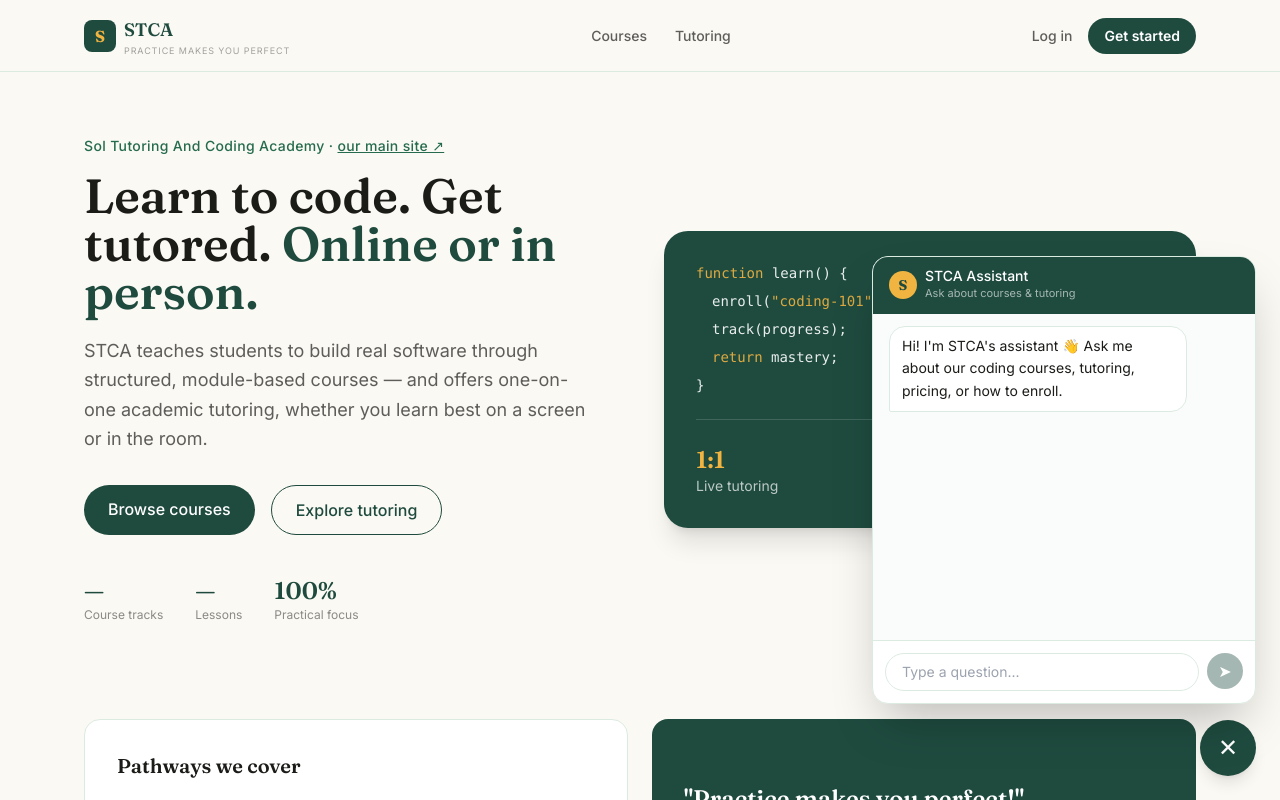
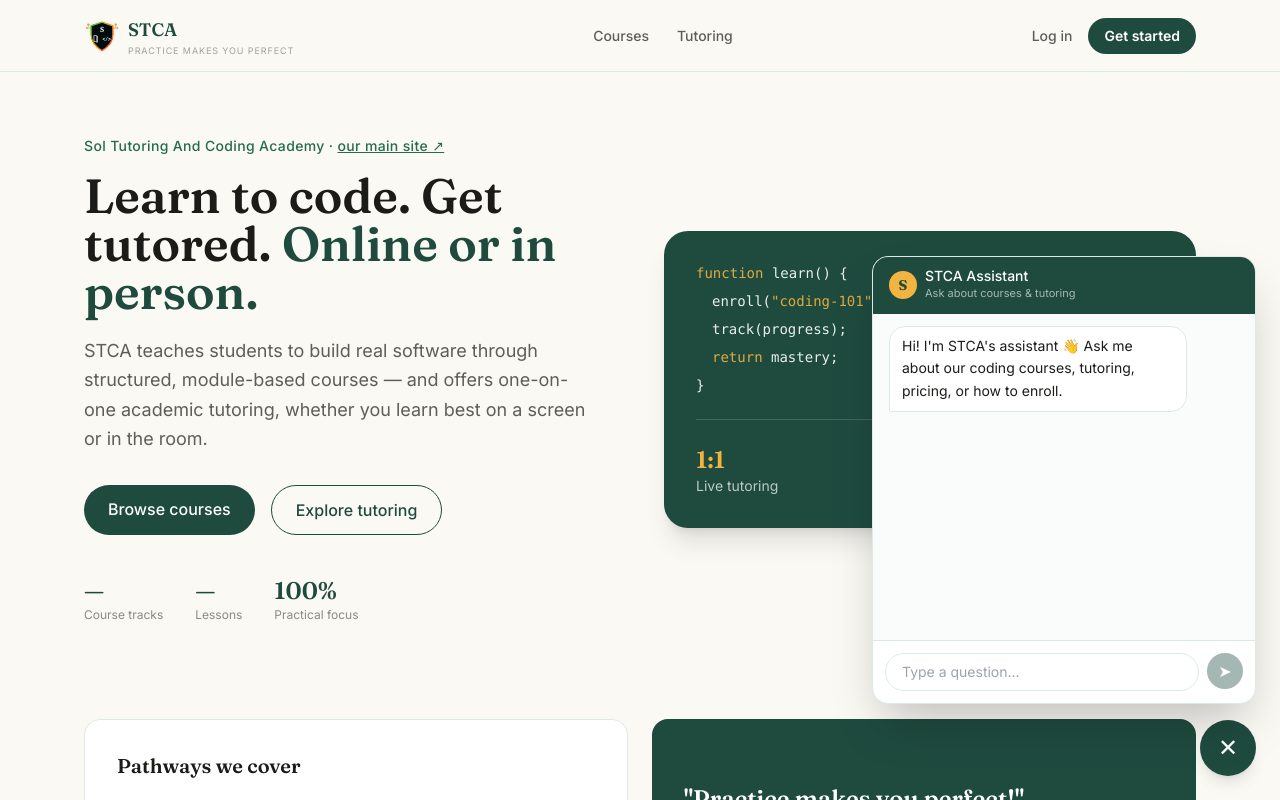
Before and after one commit to Sol-Ethio-Coder/Synent-Task8-Online-Course-Platform-SolomonAshagre, a React (Vite) app in the folder client/: page / in a window 1280 px wide. Both pictures are taken after a click on the button "Open chat". Shown: the top 800 px of the page. Built offline with nearby package versions, Linux system fonts and the light colour scheme; no server answers.

Commit message:
Update a new file

```diff
--- a/client/src/components/Footer.jsx
+++ b/client/src/components/Footer.jsx
@@ -1,5 +1,6 @@
 import React from 'react';
 import { Link } from 'react-router-dom';
+import Logo from './Logo.jsx';
 
 const MARKETING_SITE = 'https://stca-academy.netlify.app/';
 
@@ -9,13 +10,20 @@ export default function Footer() {
       <div className="max-w-6xl mx-auto px-5 py-14 grid gap-10 md:grid-cols-4">
         <div>
           <a href={MARKETING_SITE} target="_blank" rel="noopener noreferrer" className="flex items-center gap-2 mb-3 w-fit">
-            <span className="w-8 h-8 rounded-lg bg-sun-400 text-forest-700 flex items-center justify-center font-display font-bold">S</span>
+            <span className="w-8 h-8 flex items-center justify-center">
+              <Logo size={32} animated={false} />
+            </span>
             <span className="font-display font-semibold text-lg text-white">STCA</span>
           </a>
           <p className="text-sm leading-relaxed">
             Sol Tutoring And Coding Academy — coding classes and academic tutoring, online and offline, for learners of every level.
           </p>
-          <a href={MARKETING_SITE} target="_blank" rel="noopener noreferrer" className="inline-flex items-center gap-1 text-sm text-sun-400 hover:underline mt-4">
+          <a
+            href={MARKETING_SITE}
+            target="_blank"
+            rel="noopener noreferrer"
+            className="inline-flex items-center gap-1 text-sm text-sun-400 hover:underline mt-4"
+          >
             Visit our main site ↗
           </a>
         </div>
@@ -52,7 +60,7 @@ export default function Footer() {
           <span>
             Built by{' '}
             <a href="https://sol-ethio-coder.netlify.app/" target="_blank" rel="noopener noreferrer" className="text-sun-400 hover:underline">
-              Sol Ethio Coder
+              Solomon Ashagre
             </a>
           </span>
         </div>
--- /dev/null
+++ b/client/src/components/Logo.jsx
@@ -0,0 +1,116 @@
+import React from 'react';
+import { motion } from 'framer-motion';
+
+/**
+ * STCA shield logo — vector reconstruction of the brand mark (gradient
+ * green→amber→rose shield, circuit-trace accents, split book/code icon).
+ * `animated` adds a slow glow pulse + hover pop, used for in-app placements
+ * (Navbar/Footer). The static favicon.svg mirrors this markup without motion,
+ * since browsers don't reliably animate favicons.
+ */
+export default function Logo({ size = 40, animated = true, className = '' }) {
+  const shieldContent = (
+    <>
+      <defs>
+        <linearGradient id="stcaGradient" x1="0%" y1="0%" x2="100%" y2="100%">
+          <stop offset="0%" stopColor="#22C55E" />
+          <stop offset="50%" stopColor="#F59E0B" />
+          <stop offset="100%" stopColor="#F43F5E" />
+        </linearGradient>
+        <filter id="stcaGlow" x="-60%" y="-60%" width="220%" height="220%">
+          <feGaussianBlur stdDeviation="2.2" result="blur" />
+          <feMerge>
+            <feMergeNode in="blur" />
+            <feMergeNode in="SourceGraphic" />
+          </feMerge>
+        </filter>
+      </defs>
+
+      {/* circuit traces */}
+      <g stroke="url(#stcaGradient)" strokeWidth="1.6" fill="none" strokeLinecap="round" opacity="0.85">
+        <path d="M22 28 L12 28 L12 18" />
+        <circle cx="12" cy="18" r="2.2" fill="url(#stcaGradient)" />
+        <circle cx="8" cy="28" r="1.6" fill="url(#stcaGradient)" />
+        <path d="M8 28 L4 28" />
+        <path d="M78 28 L88 28 L88 18" />
+        <circle cx="88" cy="18" r="2.2" fill="url(#stcaGradient)" />
+        <circle cx="92" cy="28" r="1.6" fill="url(#stcaGradient)" />
+        <path d="M92 28 L96 28" />
+      </g>
+
+      {/* shield */}
+      <g filter="url(#stcaGlow)">
+        <path
+          d="M50 12 L80 22 L80 46 C80 66 68 80 50 90 C32 80 20 66 20 46 L20 22 Z"
+          fill="#05070D"
+          stroke="url(#stcaGradient)"
+          strokeWidth="3.2"
+          strokeLinejoin="round"
+        />
+      </g>
+
+      {/* S monogram */}
+      <text
+        x="50"
+        y="38"
+        textAnchor="middle"
+        fontFamily="Georgia, serif"
+        fontWeight="700"
+        fontSize="20"
+        fill="#FFFFFF"
+      >
+        S
+      </text>
+
+      {/* split icon: book (left) + code (right) */}
+      <g stroke="#FFFFFF" strokeWidth="1.8" fill="none" strokeLinecap="round" strokeLinejoin="round">
+        <path d="M36 50 C33 48.5 30 48 27.5 48.5 L27.5 65 C30 64.5 33 65 36 66.5 Z" />
+        <path d="M36 50 L36 66.5" />
+      </g>
+      <text
+        x="63"
+        y="63"
+        textAnchor="middle"
+        fontFamily="'Courier New', monospace"
+        fontWeight="700"
+        fontSize="13"
+        fill="#FFFFFF"
+      >
+        {'</>'}
+      </text>
+    </>
+  );
+
+  if (!animated) {
+    return (
+      <svg viewBox="0 0 100 100" width={size} height={size} className={className} xmlns="http://www.w3.org/2000/svg">
+        {shieldContent}
+      </svg>
+    );
+  }
+
+  return (
+    <motion.svg
+      viewBox="0 0 100 100"
+      width={size}
+      height={size}
+      className={className}
+      xmlns="http://www.w3.org/2000/svg"
+      whileHover={{ scale: 1.08 }}
+      animate={{
+        filter: [
+          'drop-shadow(0 0 1px rgba(245,158,11,0.3))',
+          'drop-shadow(0 0 6px rgba(245,158,11,0.55))',
+          'drop-shadow(0 0 1px rgba(245,158,11,0.3))'
+        ]
+      }}
+      transition={{
+        scale: { type: 'spring', stiffness: 300, damping: 15 },
+        filter: { duration: 3, repeat: Infinity, ease: 'easeInOut' }
+      }}
+      style={{ willChange: 'filter, transform' }}
+    >
+      {shieldContent}
+    </motion.svg>
+  );
+}
--- a/client/src/components/Navbar.jsx
+++ b/client/src/components/Navbar.jsx
@@ -2,6 +2,7 @@ import React, { useState } from 'react';
 import { Link, NavLink, useNavigate } from 'react-router-dom';
 import { motion, AnimatePresence } from 'framer-motion';
 import { useAuth } from '../context/AuthContext.jsx';
+import Logo from './Logo.jsx';
 
 const navLinkClass = ({ isActive }) =>
   `text-sm font-medium transition-colors ${isActive ? 'text-forest-700' : 'text-ink/70 hover:text-forest-700'}`;
@@ -20,7 +21,7 @@ export default function Navbar() {
     <header className="sticky top-0 z-40 bg-[#FBF9F4]/90 backdrop-blur border-b border-forest-100">
       <nav className="max-w-6xl mx-auto flex items-center justify-between px-5 py-4">
         <Link to="/" className="flex items-center gap-2">
-          <span className="w-8 h-8 rounded-lg bg-forest-700 text-sun-400 flex items-center justify-center font-display font-bold">S</span>
+          <Logo size={36} />
           <span className="leading-none">
             <span className="block font-display font-semibold text-lg text-forest-700">STCA</span>
             <span className="hidden sm:block text-[9px] tracking-widest text-ink/40 uppercase mt-0.5">Practice makes you perfect</span>
```
Also changed, not shown: client/public/favicon.svg.
